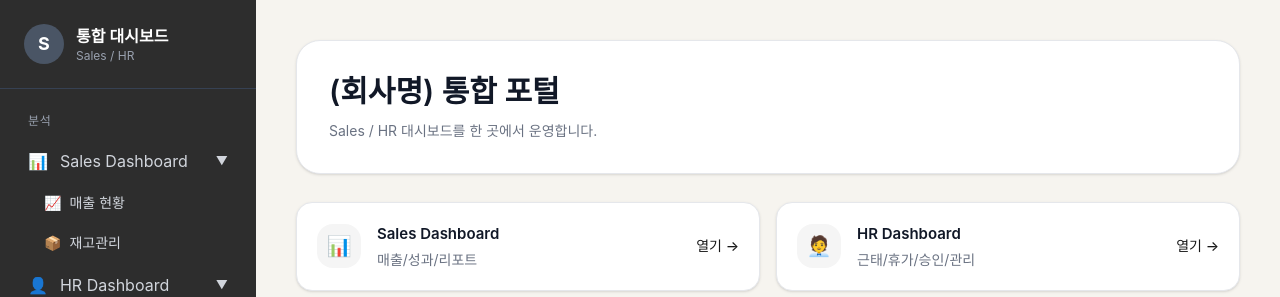
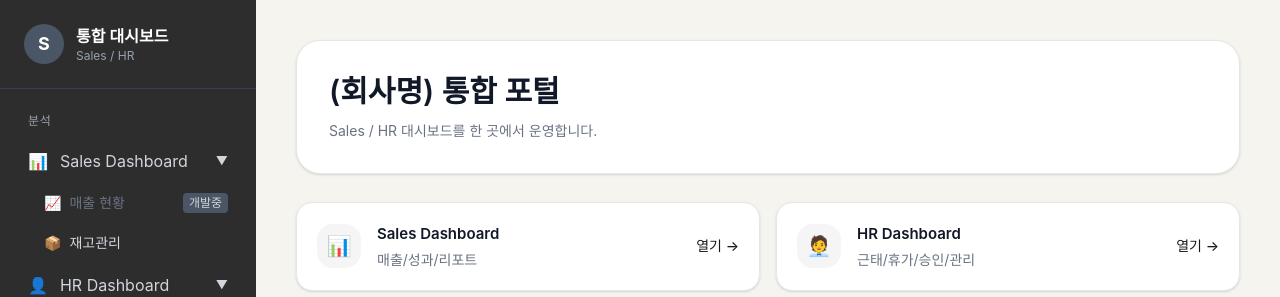
Before and after one commit to namucompanyai-afk/namu-dashboard-new, a Next.js app: page / in a window 1280 px wide. Shown: the top 297 px of the page. Built offline with nearby package versions, Linux system fonts and the light colour scheme; sample sign-in values are in the browser's storage; a web font is replaced by a local one.

Commit message:
Update Sidebar.tsx

```diff
--- a/components/Sidebar.tsx
+++ b/components/Sidebar.tsx
@@ -55,7 +55,7 @@ export default function Sidebar() {
 
           {/* Sales Dashboard 드롭다운 */}
           <div>
-            <button onClick={() => setIsSalesOpen(!isSalesOpen)} className={'w-full flex items-center gap-3 px-3 py-2 rounded-lg transition-colors ' + (pathname.startsWith('/sales') || isActive('/inventory') ? 'bg-gray-700 text-white' : 'text-gray-300 hover:bg-gray-700')}>
+            <button onClick={() => setIsSalesOpen(!isSalesOpen)} className={'w-full flex items-center gap-3 px-3 py-2 rounded-lg transition-colors ' + (pathname.startsWith('/sales') ? 'bg-gray-700 text-white' : 'text-gray-300 hover:bg-gray-700')}>
               <span>📊</span>
               <span className="flex-1 text-left">Sales Dashboard</span>
               <span className="text-xs">{isSalesOpen ? '▼' : '▶'}</span>
@@ -63,11 +63,14 @@ export default function Sidebar() {
 
             {isSalesOpen && (
               <div className="ml-4 mt-1 space-y-1">
-                <Link href="/sales" className={'flex items-center gap-2 px-3 py-2 rounded-lg text-sm transition-colors ' + (isActive('/sales') ? 'bg-gray-700 text-white' : 'text-gray-300 hover:bg-gray-700')}>
+                {/* 매출현황 - 개발중 */}
+                <div className="flex items-center gap-2 px-3 py-2 rounded-lg text-sm text-gray-500 cursor-not-allowed">
                   <span>📈</span>
                   <span>매출 현황</span>
-                </Link>
-                <Link href="/inventory" className={'flex items-center gap-2 px-3 py-2 rounded-lg text-sm transition-colors ' + (isActive('/inventory') ? 'bg-gray-700 text-white' : 'text-gray-300 hover:bg-gray-700')}>
+                  <span className="ml-auto text-xs bg-gray-600 text-gray-300 px-1.5 py-0.5 rounded">개발중</span>
+                </div>
+
+                <Link href="/sales" className={'flex items-center gap-2 px-3 py-2 rounded-lg text-sm transition-colors ' + (isActive('/sales') ? 'bg-gray-700 text-white' : 'text-gray-300 hover:bg-gray-700')}>
                   <span>📦</span>
                   <span>재고관리</span>
                 </Link>
```
